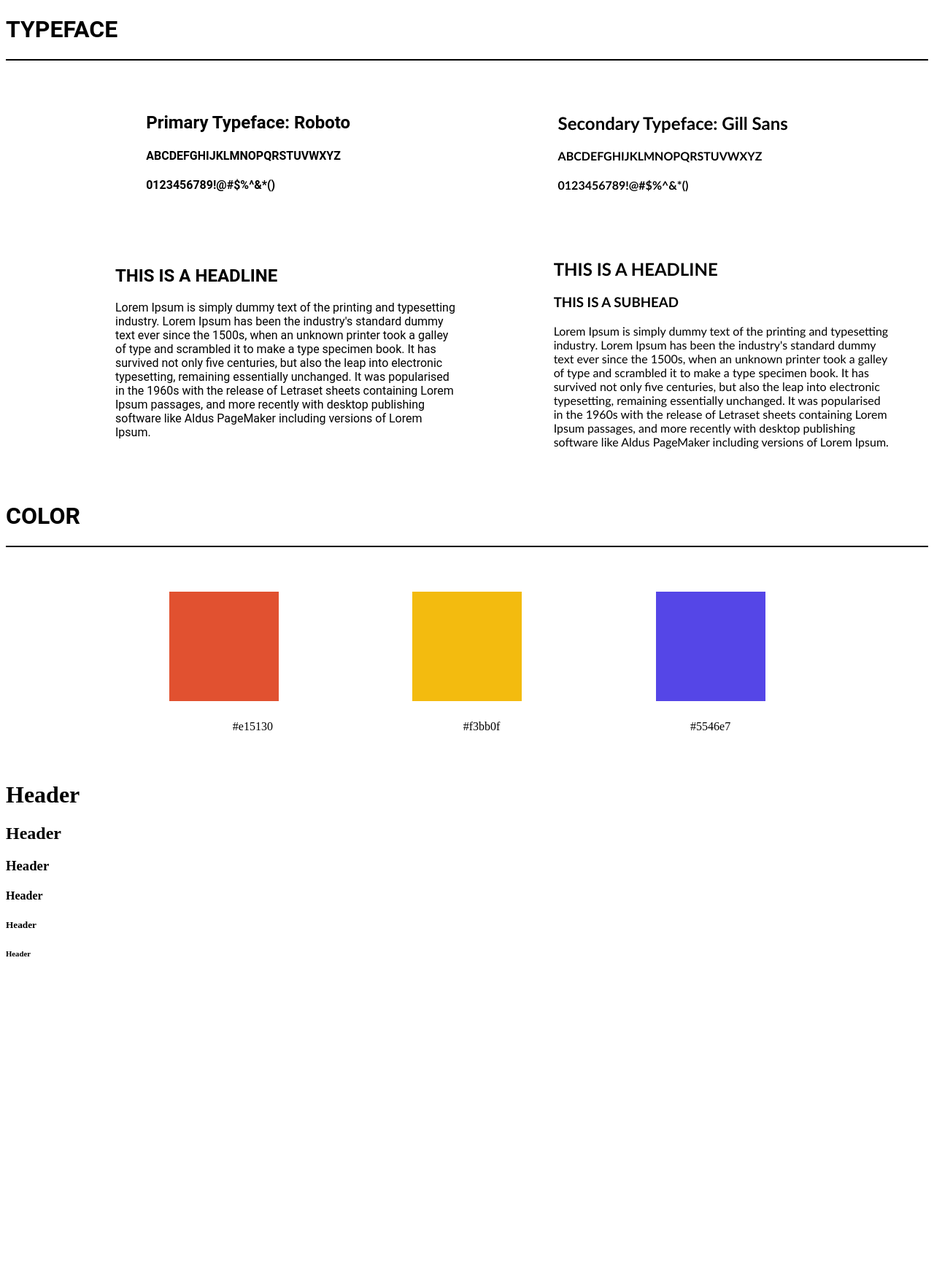
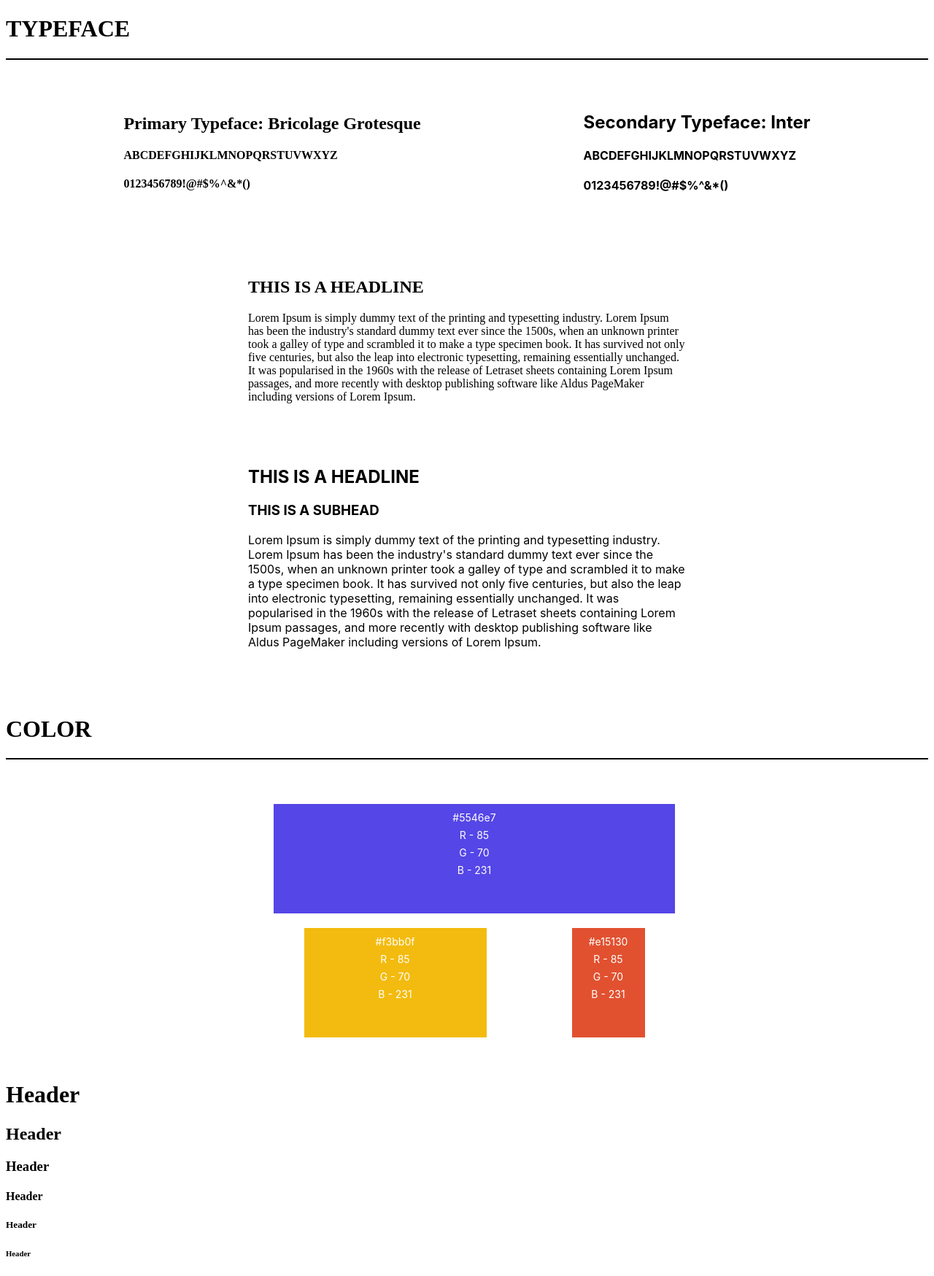
Before and after one commit to Holden-dip/Portfolio-Main, a Jekyll site: the page style-guide/index.html, which Jekyll copies as it is, in a window 1280 px wide. Shown: the whole page at 73% size. Built offline with Jekyll 4.4.1, drawn with Linux system fonts in a browser that asks for light colours; before the commit the page ends 1338 px from its top, so only the background shows below that.

Commit message:
March 31st end of class update

```diff
--- /dev/null
+++ b/main.scss
@@ -0,0 +1,4 @@
+---
+---
+@import "global";
+@import "sidebar";
--- a/style-guide/index.html
+++ b/style-guide/index.html
@@ -11,13 +11,13 @@
 		<hr>
 	<section class = "flex-container">
 	<div>
-		<h2 class="primary-font">Primary Typeface: Roboto</h2>
+		<h2 class="primary-font">Primary Typeface: Bricolage Grotesque </h2>
 			<h4 class="primary-font">ABCDEFGHIJKLMNOPQRSTUVWXYZ </h4>
 			<h4 class="primary-font">0123456789!@#$%^&*()</h4>
 	</div>
 
 	<div>
-			<h2 class="secondary-font">Secondary Typeface: Gill Sans</h2>
+			<h2 class="secondary-font">Secondary Typeface: Inter</h2>
 			<h4 class="secondary-font">ABCDEFGHIJKLMNOPQRSTUVWXYZ</h4>
 			<h4 class="secondary-font">0123456789!@#$%^&*()</h4>
 	</div>
@@ -26,7 +26,7 @@
 
 	<section class = "flex-container">
 
-		<article class="padding" >
+		<article>
 			<h2 class="primary-font">THIS IS A HEADLINE</h2>
 
 			<p class="primary-font">Lorem Ipsum is simply dummy text of the printing and typesetting industry. Lorem Ipsum has been the industry's standard dummy text ever since the 1500s, when an unknown printer took a galley of type and scrambled it to make a type specimen book. It has survived not only five centuries, but also the leap into electronic typesetting, remaining essentially unchanged. It was popularised in the 1960s with the release of Letraset sheets containing Lorem Ipsum passages, and more recently with desktop publishing software like Aldus PageMaker including versions of Lorem Ipsum.</p>
@@ -43,19 +43,34 @@
 		<hr>
 	<section> <!-- Color section -->
 
-		<div class="flex-container">
-			<li class="color-one"> </li>
-			<li class="color-two"> </li>
-			<li class="color-three">  </li>
+	  <div class="color-container">
+
+			<li class="color-one">
+				<p>#5546e7</p>
+				<p>R - 85</p>
+				<p>G - 70</p>
+				<p>B - 231</p>
+			</li>
+			<li class="color-two">
+
+				<p>#f3bb0f</p>
+		  		<p>R - 85</p>
+				<p>G - 70</p>
+				<p>B - 231</p>
+
+		  </li>
+
+			<li class="color-three">
+
+				<p>#e15130</p>
+				<p>R - 85</p>
+				<p>G - 70</p>
+				<p>B - 231</p>
+
+		  </li>
 
 		</div>
-		<div class="flex-container">
-			<ul>#e15130</ul>
-			<ul>#f3bb0f</ul>
-			<ul>#5546e7</ul>
 
-
-		</div>
 	</section>
 
 
--- a/style-guide/style.css
+++ b/style-guide/style.css
@@ -5,6 +5,16 @@
 section{
 	margin: 50px 50px;
 }
+
+
+
+article {
+	width: 600px;
+    margin: 25px;
+    display: block;
+    unicode-bidi: isolate;
+}
+
 div{
 	margin: auto;
 }
@@ -15,6 +25,16 @@
     border-top: 2px solid #000000;
 
 }
+
+
+li{
+	color:#FFFFFF;
+	font-family:"Inter", "sans-serif";
+	font-size: 14px;
+	line-height: 10px;
+	text-align: center;
+}
+
 .padding{
 	padding: 10px 130px 20px 100px;
 }
@@ -23,30 +43,38 @@
 	display: flex;
 	justify-content: space-evenly;
 	flex-wrap: wrap;
-	flex-flow: row;
+	flex-direction: row;
 
 }
+.color-container {
+	display: flex;
+	justify-content: space-around;
+	padding: 00px 280px 0px 300px;
+	flex-wrap: wrap;
+	flex-direction: row;
+}
 .primary-font{
-	font-family:"Roboto", "sans-serif";
+	font-family:"Bricolage Grotesque", "sans-serif";
 }
 
 .secondary-font{
-	font-family:"Gill Sans", "Gill Sans MT", "Myriad Pro", "DejaVu Sans Condensed", Helvetica, Arial, "sans-serif";
+	font-family:"Inter", "sans-serif";
 }
 
 .color-one{
 		list-style-type: none;
 	display: inline-block;
   	height: 150px;
-  	width: 150px;
-  	background-color: #e15130;
+  	width: 550px;
+  	background-color: #5546e7;
 	margin: 10px;
+	text-align: center;
 	}
 .color-two{
 	list-style-type: none;
 	display: inline-block;
   	height: 150px;
-  	width: 150px;
+  	width: 250px;
   	background-color: #f3bb0f;
 	margin: 10px;
 
@@ -56,8 +84,8 @@
 	list-style-type: none;
 	display: inline-block;
   	height: 150px;
-  	width: 150px;
-  	background-color: #5546e7;
+  	width: 100px;
+  	background-color: #e15130;
 	margin: 10px;
 
 }
```
Also changed, not shown: default.html (added, +17 -0 lines), index.html (+86 -4 lines), sidebar.html (added, +15 -0 lines), sidebar.scss (added, +16 -0 lines), README.md (deleted).
